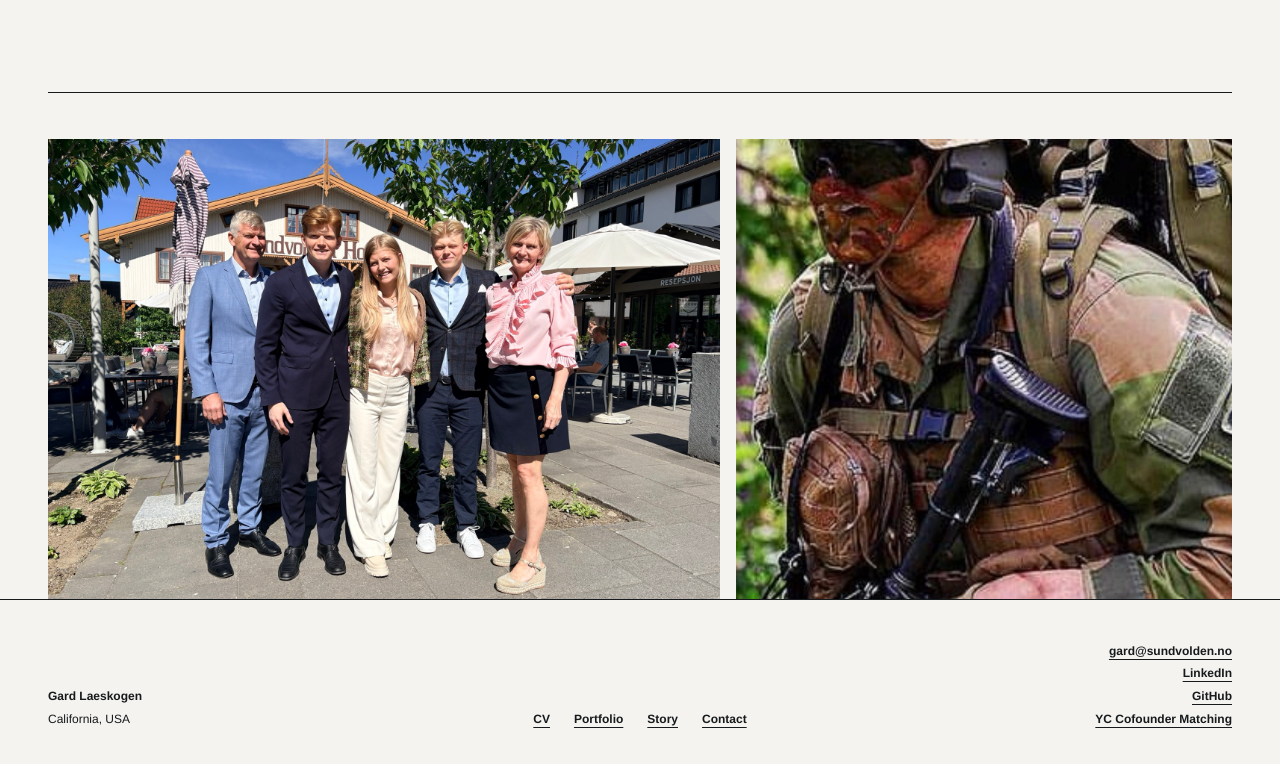
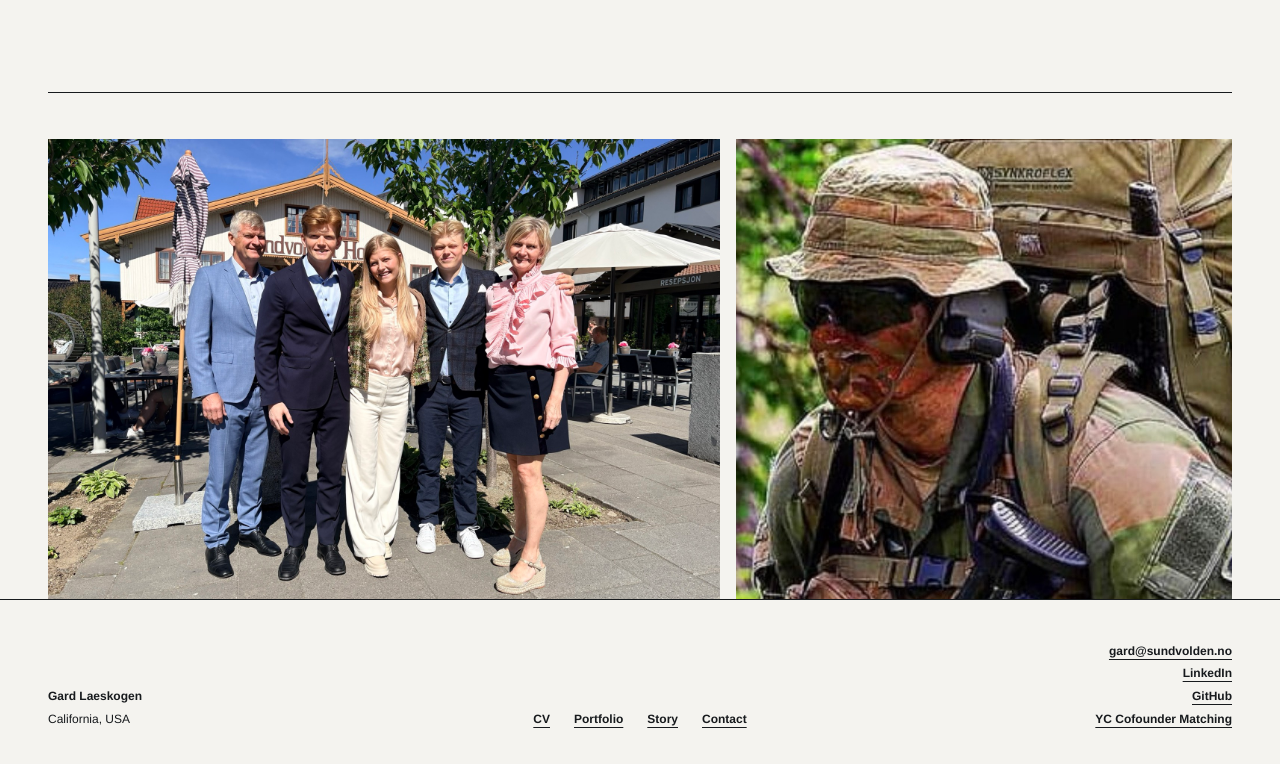
Before and after one commit to gardlae/gard-laeskogen-portfolio, a Next.js app: page /about in a window 1280 px wide. Shown: the part 1269-2033 px from the top of the page. Built offline with nearby package versions, Linux system fonts and the light colour scheme; no server answers.

Commit message:
Adjust military photo focal point

```diff
--- a/app/globals.css
+++ b/app/globals.css
@@ -3383,7 +3383,7 @@ button {
 }
 
 .background-section-images-only .background-secondary-image img {
-  object-position: 38% center;
+  object-position: 38% 30%;
 }
 
 .sports-section {
```
